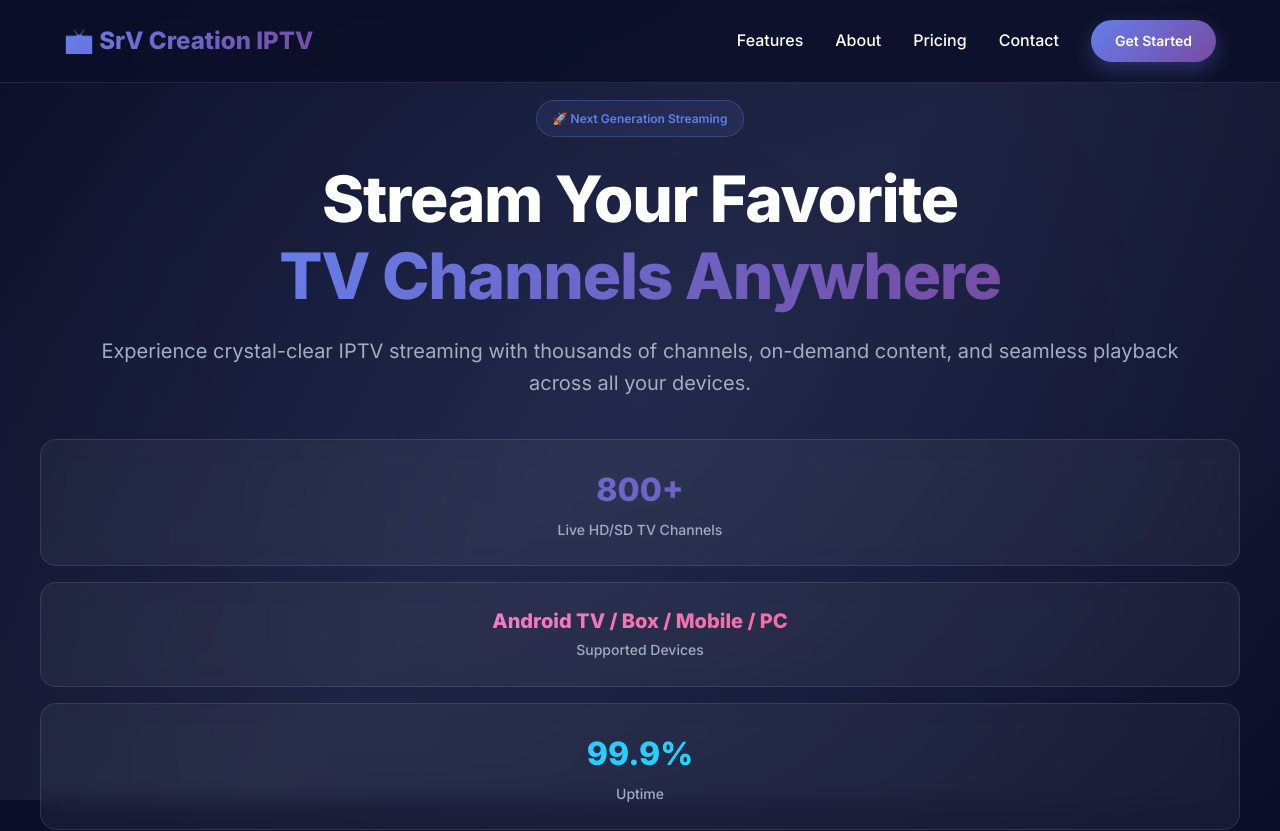
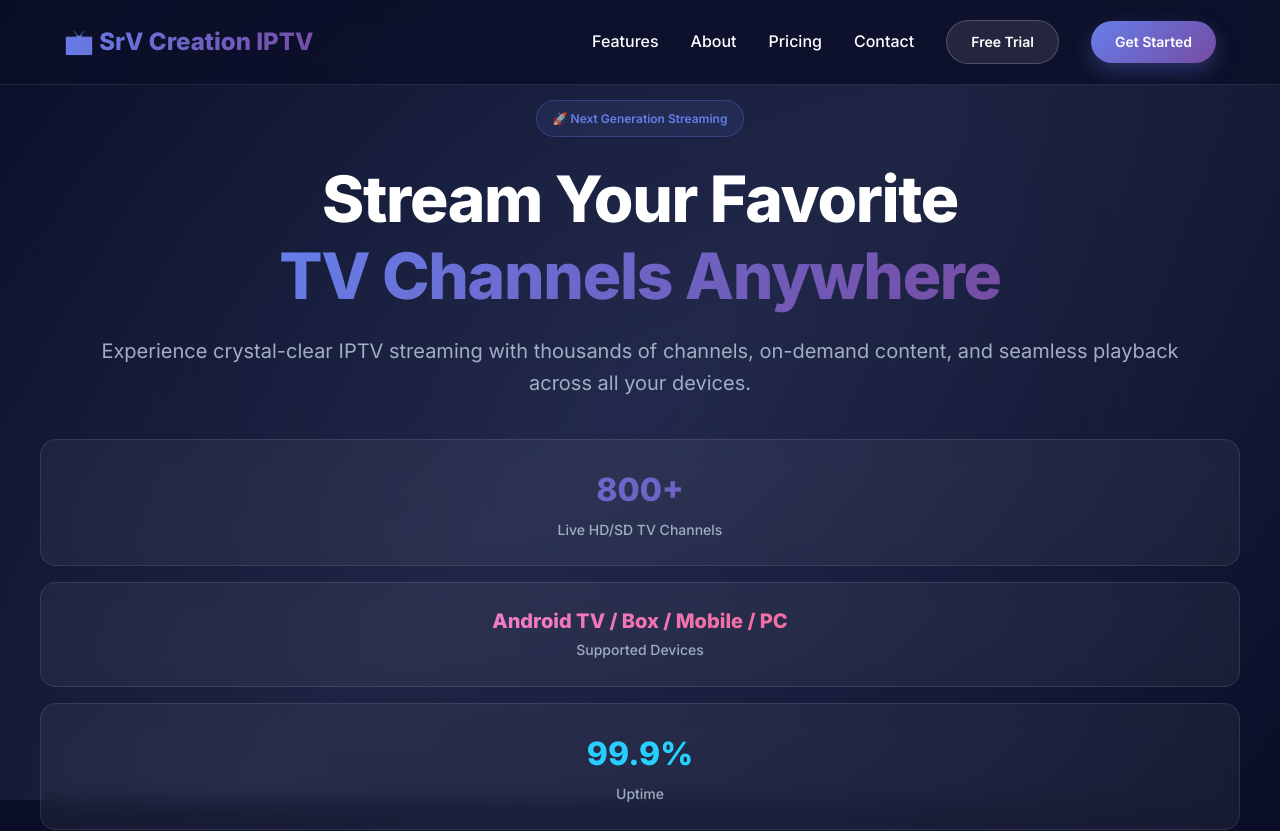
Before and after one commit to souravslg/IPTV, a Next.js app: page / in a window 1280 px wide. Shown: the top 831 px of the page. Built offline with nearby package versions, Linux system fonts and the light colour scheme.

Commit message:
feat: add core landing page UI components including Navbar, Hero, Pricing, and Footer.

```diff
--- a/src/components/Navbar.tsx
+++ b/src/components/Navbar.tsx
@@ -86,6 +86,34 @@ export default function Navbar() {
             Contact
           </Link>
           <a
+            href="https://wa.me/919811568285?text=I%20want%20Free%20Trial"
+            target="_blank"
+            rel="noopener noreferrer"
+            className="btn-secondary"
+            style={{
+              fontSize: '14px',
+              padding: '10px 24px',
+              textDecoration: 'none',
+              background: 'rgba(255, 255, 255, 0.1)',
+              border: '1px solid rgba(255, 255, 255, 0.2)',
+              color: 'white',
+              borderRadius: '50px',
+              fontWeight: '600',
+              backdropFilter: 'blur(10px)',
+              transition: 'all 0.3s ease',
+            }}
+            onMouseEnter={(e) => {
+              e.currentTarget.style.background = 'rgba(255, 255, 255, 0.2)';
+              e.currentTarget.style.borderColor = 'rgba(255, 255, 255, 0.4)';
+            }}
+            onMouseLeave={(e) => {
+              e.currentTarget.style.background = 'rgba(255, 255, 255, 0.1)';
+              e.currentTarget.style.borderColor = 'rgba(255, 255, 255, 0.2)';
+            }}
+          >
+            Free Trial
+          </a>
+          <a
             href="https://www.srvcreationservices.co.in/"
             target="_blank"
             rel="noopener noreferrer"
@@ -168,6 +196,26 @@ export default function Navbar() {
             Contact
           </Link>
           <a
+            href="https://wa.me/919811568285?text=I%20want%20Free%20Trial"
+            target="_blank"
+            rel="noopener noreferrer"
+            className="btn-secondary"
+            style={{
+              width: '100%',
+              marginTop: '12px',
+              display: 'block',
+              textAlign: 'center',
+              textDecoration: 'none',
+              padding: '12px',
+              background: 'rgba(255, 255, 255, 0.1)',
+              border: '1px solid rgba(255, 255, 255, 0.2)',
+              color: 'white',
+              borderRadius: '50px',
+              fontWeight: '600',
+            }}>
+            Free Trial
+          </a>
+          <a
             href="https://www.srvcreationservices.co.in/"
             target="_blank"
             rel="noopener noreferrer"
```
